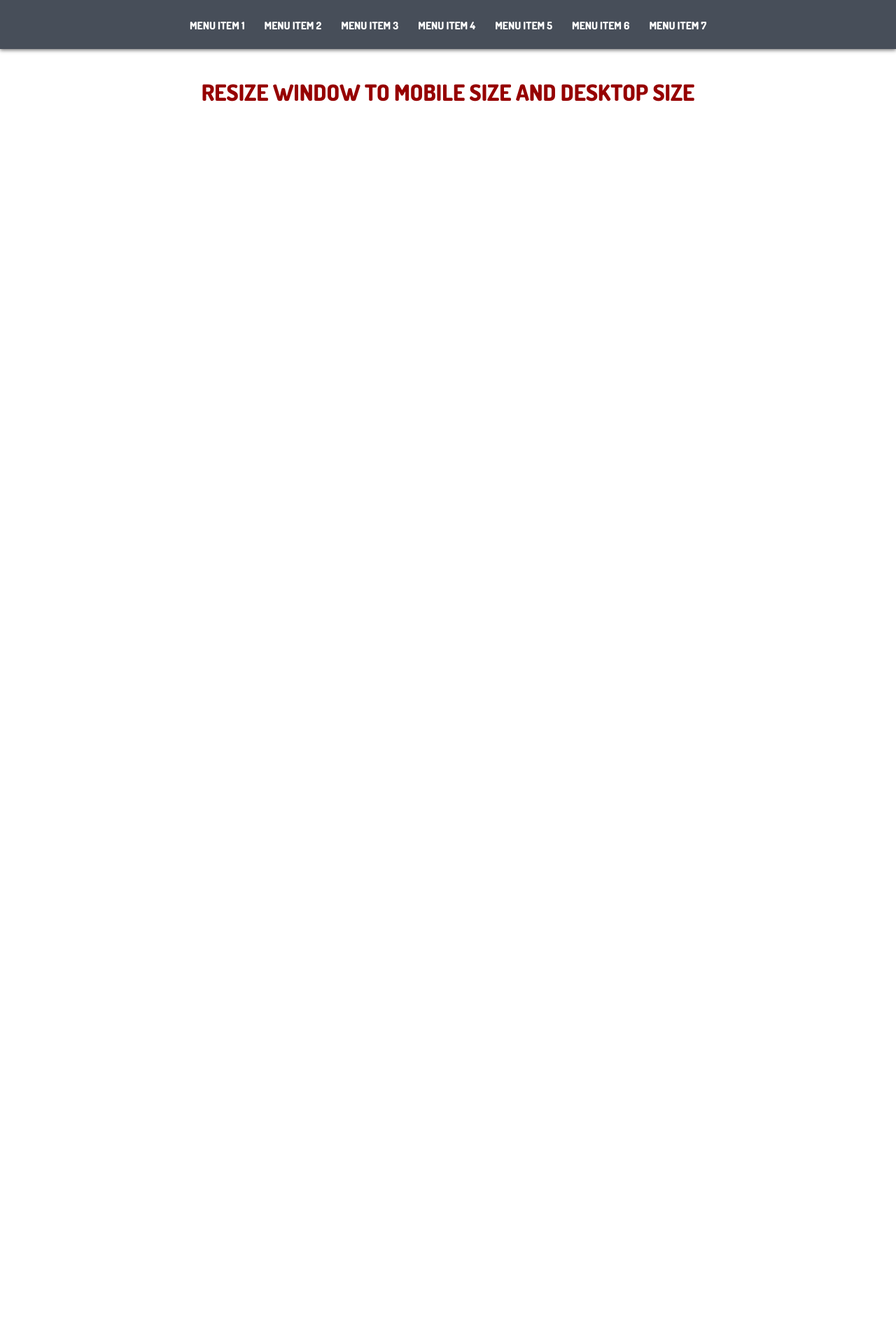
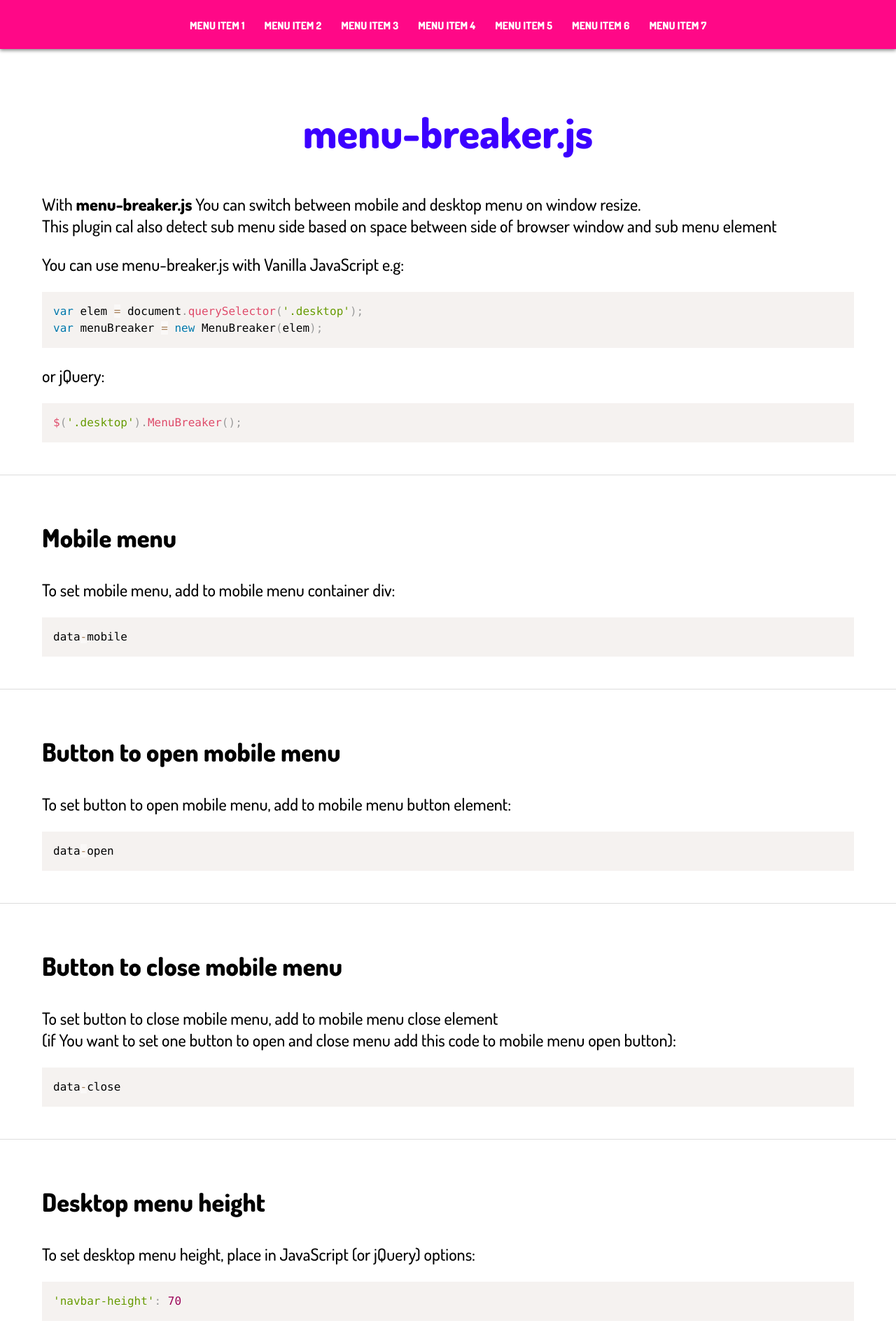
Before and after one commit to menu-breaker-js/menu-breaker.js, a website: page demo/index.html in a window 1280 px wide. Shown: the top 1890 px of the page at 70% size. Before the commit the page ends 800 px from the top, so only its background shows below. Drawn offline with nearby package versions, Linux system fonts and the light colour scheme.

Commit message:
Updated README.md and demo page

```diff
--- a/demo/css/style.css
+++ b/demo/css/style.css
@@ -10,11 +10,36 @@ body, html {
   -moz-box-sizing: border-box;
   box-sizing: border-box; }
 
+h1 {
+  position: relative;
+  color: #3c00ff;
+  font-size: 60px;
+  text-align: center; }
+
+h3 {
+  font-size: 36px;
+  font-weight: bold; }
+
+p {
+  font-size: 24px; }
+
+.desc {
+  border-bottom: 1px solid #ddd;
+  margin: 0 auto;
+  max-width: 1300px;
+  padding: 30px 60px; }
+
 #navbar {
   z-index: 100;
-  position: relative;
+  position: -webkit-sticky;
+  position: -moz-sticky;
+  position: -o-sticky;
+  position: -ms-sticky;
+  position: sticky;
+  top: 0px;
+  opacity: 0.97;
   height: 70px;
-  background-color: #474e59;
+  background-color: #ff0084;
   -webkit-box-shadow: 0px 2px 5px 0px rgba(0, 0, 0, 0.5);
   -moz-box-shadow: 0px 2px 5px 0px rgba(0, 0, 0, 0.5);
   box-shadow: 0px 2px 5px 0px rgba(0, 0, 0, 0.5); }
@@ -55,7 +80,7 @@ body, html {
     height: 70px;
     padding: 27px 13px; }
   .desktop li a:hover {
-    background-color: #960000; }
+    background-color: #3c00ff; }
   .desktop .submenu {
     -webkit-box-shadow: 0px 2px 5px 0px rgba(0, 0, 0, 0.5);
     -moz-box-shadow: 0px 2px 5px 0px rgba(0, 0, 0, 0.5);
@@ -106,7 +131,7 @@ body, html {
     width: 200px; }
   .desktop .submenu li a {
     display: block;
-    background-color: #960000;
+    background-color: #3c00ff;
     min-height: 45px;
     height: auto;
     border: 0;
@@ -115,7 +140,7 @@ body, html {
     margin: 0 auto;
     margin-bottom: 0; }
   .desktop .submenu li a:hover {
-    background-color: #d34747;
+    background-color: #ff0084;
     -webkit-transition: all 300ms ease;
     -o-transition: all 300ms ease;
     transition: all 300ms ease; }
@@ -131,7 +156,7 @@ body, html {
 .mobile {
   padding-left: 25px;
   opacity: 0.95;
-  background-color: #474e59;
+  background-color: #3c00ff;
   text-align: left;
   height: calc(100vh - 70px);
   margin: 0 auto;
@@ -174,6 +199,12 @@ body, html {
   text-transform: uppercase;
   padding: 20px;
   text-align: center; }
+
+@media screen and (max-width: 680px) {
+  .desc, .front {
+    padding: 30px; }
+  h1 {
+    font-size: 45px; } }
 
 code[class*="language-"],
 pre[class*="language-"] {
--- a/demo/index.html
+++ b/demo/index.html
@@ -62,9 +62,54 @@
 			</div>
 			<div id="openMenu" data-open data-close>MENU</div>
 		</nav>
-		<div class="info"><h1>Resize window to mobile size and desktop size</h1></div>
+		<section class="desc">
+			<h1>menu-breaker.js</h1>
+			<p>With <b>menu-breaker.js</b> You can switch between mobile and desktop menu on window resize.<br>This plugin cal also detect sub menu side based on space between side of browser window and sub menu element</p>
+			<p>You can use menu-breaker.js with Vanilla JavaScript e.g:</p>
+      <pre class="language-javascript"><code>var elem = document.querySelector('.desktop');
+var menuBreaker = new MenuBreaker(elem);</code></pre>
+      <p>or jQuery:</p>
+      <pre class="language-javascript"><code>$('.desktop').MenuBreaker();</code></pre>
+		</section>
+
+		<section class="desc">
+			<h3>Mobile menu</h3>
+			<p>To set mobile menu, add to mobile menu container div:</p>
+			<pre class="language-javascript"><code>data-mobile</code></pre>
+		</section>
+
+		<section class="desc">
+			<h3>Button to open mobile menu</h3>
+			<p>To set button to open mobile menu, add to mobile menu button element:</p>
+			<pre class="language-javascript"><code>data-open</code></pre>
+		</section>
+
+		<section class="desc">
+			<h3>Button to close mobile menu</h3>
+			<p>To set button to close mobile menu, add to mobile menu close element<br>(if You want to set one button to open and close menu add this code to mobile menu open button):</p>
+			<pre class="language-javascript"><code>data-close</code></pre>
+		</section>
+
+		<section class="desc">
+			<h3>Desktop menu height</h3>
+			<p>To set desktop menu height, place in JavaScript (or jQuery) options:</p>
+			<pre class="language-javascript"><code>'navbar-height': 70</code></pre>
+		</section>
+
+		<section class="desc">
+			<h3>Overlay options</h3>
+			<p>You can style overlay element using this options:</p>
+			<pre class="language-javascript"><code>overlay: {
+	show: true,
+	opacity: 0.5,
+	cursor: 'pointer',
+	transition: 'all 300ms ease',
+	'background-color': '#000'
+}</code></pre>
+		</section>
 
 		<script src="../src/menu-breaker.js"></script>
+		<script src="js/prism.js"></script>
 		<script src="js/script.js"></script>
 	</body>
 </html>
--- a/src/menu-breaker.js
+++ b/src/menu-breaker.js
@@ -37,7 +37,7 @@ class MenuBreaker {
         'cursor': this.settings.overlay.cursor,
         'width': '100%',
         'height': '100%',
-        'position': 'absolute',
+        'position': 'fixed',
         'display': 'none',
         'opacity': 0,
         'background-color': this.settings.overlay['background-color']
```
Also changed, not shown: README.md, dist/menu-breaker.babel.js, dist/menu-breaker.babel.min.js, dist/menu-breaker.js, dist/menu-breaker.min.js.
